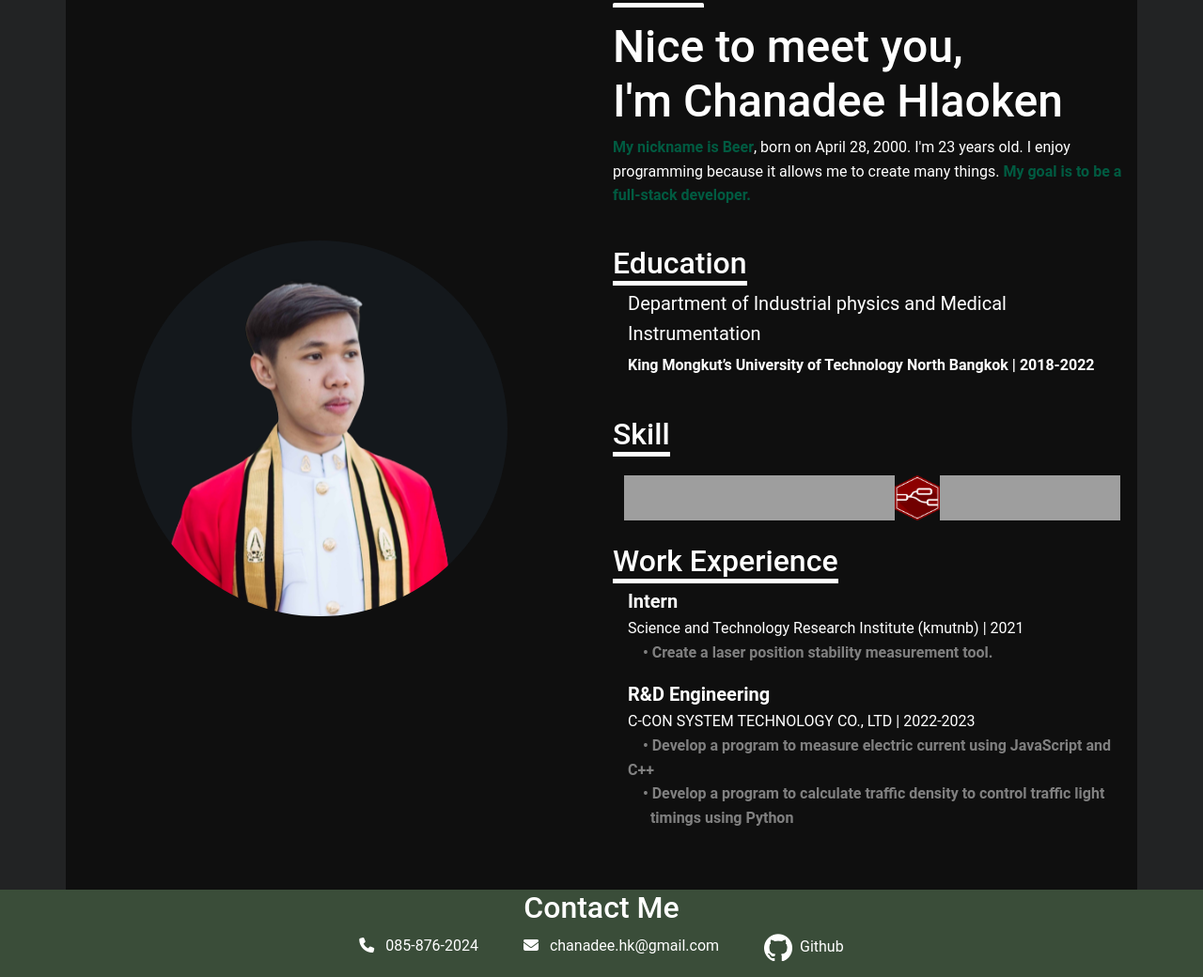
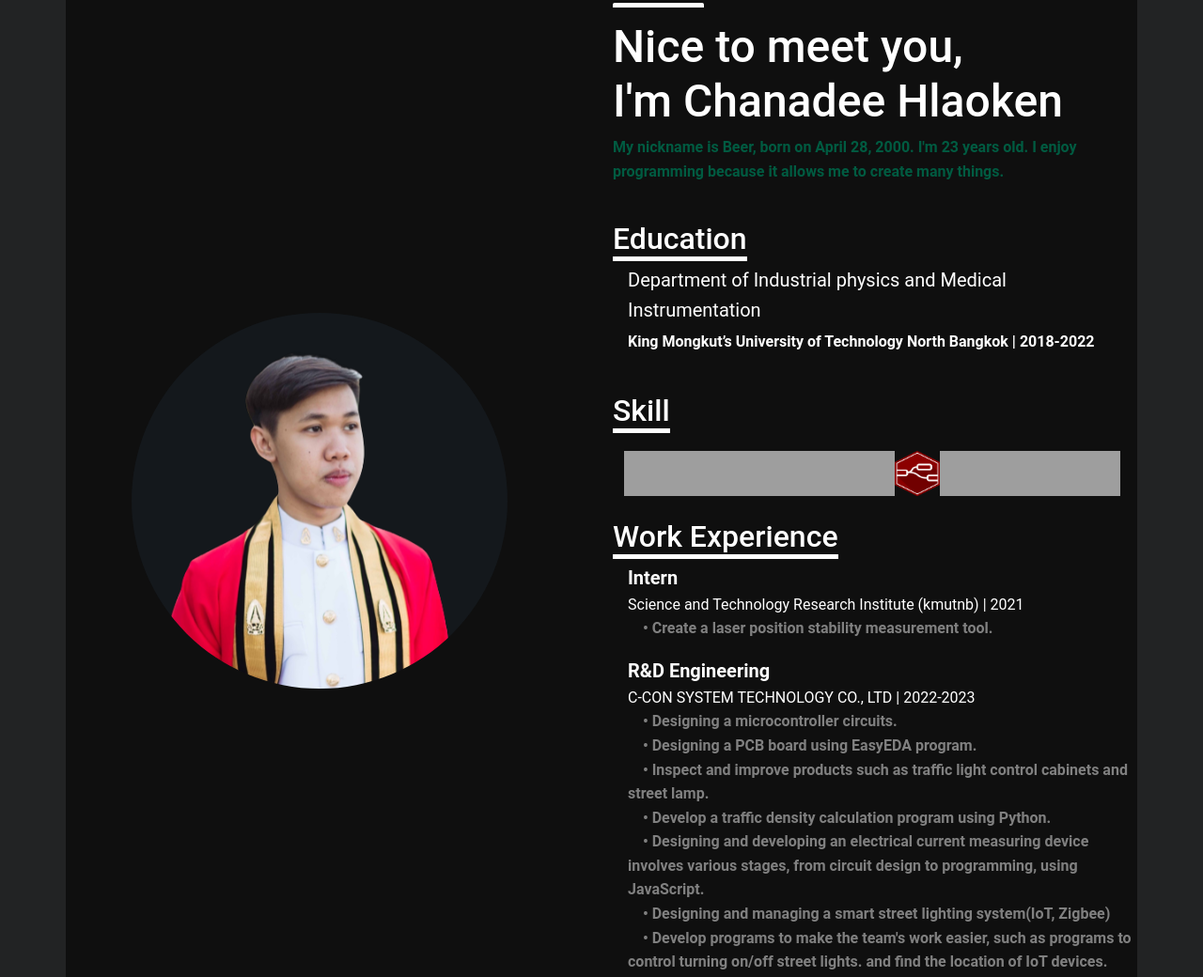
Before and after one commit to chanadeecnd/chanadeecnd.github.io, a plain HTML site: page index.html in a window 1280 px wide. Shown: the part 2109-3149 px from the top of the page at 94% size. Drawn offline with nearby package versions, Linux system fonts and the light colour scheme; grey boxes are pictures that could not be loaded.

Commit message:
update experiences

```diff
--- a/index.html
+++ b/index.html
@@ -130,8 +130,8 @@
                 <div class="detail-me text-start align-self-start mt-2 me-5">
                     <h1 data-aos="fade-up"><span>Nice</span> to meet you,<br>I'm Chanadee Hlaoken</h1>
                     <p data-aos="fade-up">
-                        <span>My nickname is Beer</span>, born on April 28, 2000. I'm 23 years old. I enjoy programming
-                        because it allows me to create many things. <span> My goal is to be a full-stack developer.</span>
+                        <span>My nickname is Beer</span><span>, born on April 28, 2000. I'm 23 years old. I enjoy programming
+                        because it allows me to create many things.</span>
 
                     </p>
                     <h2 class="head-skill" data-aos="fade-up" data-aos-anchor-placement="top-bottom">
@@ -183,11 +183,19 @@
                     <div class="ms-3" data-aos="fade-up-left">
                         <p><strong class="fs-5">R&D Engineering</strong> <br>C-CON SYSTEM TECHNOLOGY CO., LTD |
                             2022-2023
-                            <br><span style="color: gray;">&nbsp; &nbsp;&nbsp;&#x2022;&nbsp;Develop a program to measure
-                                electric current using JavaScript and C++</span>
-                            <br><span style="color: gray;">&nbsp; &nbsp;&nbsp;&#x2022;&nbsp;Develop a program to
-                                calculate traffic density to control traffic light
-                                <br>&nbsp;&nbsp;&nbsp;&nbsp;&nbsp;&nbsp;timings using Python</span>
+                            <br><span style="color: gray;">&nbsp; &nbsp;&nbsp;&#x2022;&nbsp;Designing a microcontroller circuits.</span>
+                            <br><span style="color: gray;">&nbsp; &nbsp;&nbsp;&#x2022;&nbsp;Designing a PCB board using EasyEDA program.</span>
+                            <br><span style="color: gray;">&nbsp; &nbsp;&nbsp;&#x2022;&nbsp;Inspect and improve products such as traffic light control cabinets and street
+                                lamp.</span>
+                            <br><span style="color: gray;">&nbsp; &nbsp;&nbsp;&#x2022;&nbsp;Develop a traffic density calculation program using Python.
+                            </span>
+                            <br><span style="color: gray;">&nbsp; &nbsp;&nbsp;&#x2022;&nbsp;Designing and developing an electrical current measuring device involves various stages, from circuit design to programming, using JavaScript.
+                            </span>
+                            <br><span style="color: gray;">&nbsp; &nbsp;&nbsp;&#x2022;&nbsp;Designing and managing a smart street lighting system(IoT, Zigbee)
+                            </span>
+                            <br><span style="color: gray;">&nbsp; &nbsp;&nbsp;&#x2022;&nbsp;Develop programs to make the team's work easier, such as programs to control
+                                turning on/off street lights. and find the location of IoT devices.
+                            </span>
                         </p>
                     </div>
                 </div>
```
